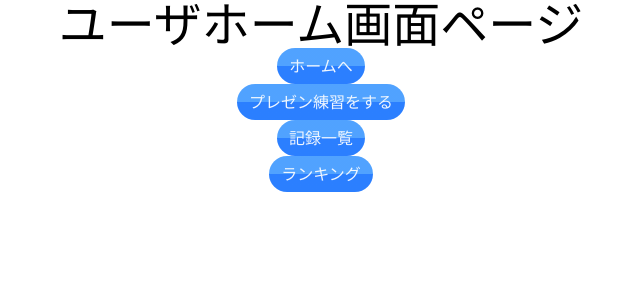
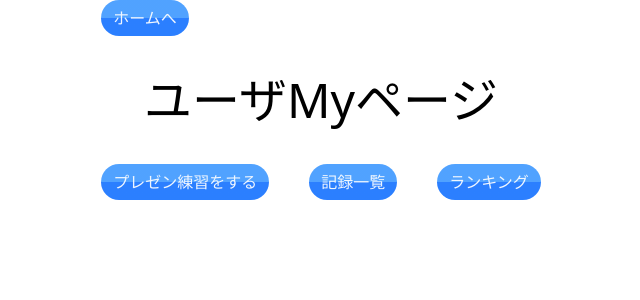
Before and after one commit to maixp089/aikotoba, a React (Vite) app in the folder frontend/: page /mypage in a window 1280 px wide. Shown: the top 300 px of the page, without its empty margins (319-959 px from the left). Built offline with nearby package versions, Linux system fonts and the light colour scheme.

Commit message:
update: Mypageレイアウト

```diff
--- a/frontend/src/pages/MyPage.tsx
+++ b/frontend/src/pages/MyPage.tsx
@@ -9,11 +9,18 @@ import {
 const UserHome = () => {
   return (
     <Layout>
-      <h1 className=" text-5xl text-center ">ユーザホーム画面ページ</h1>
-      <BackToHome />
-      <ToPresentation />
-      <ToRecord />
-      <ToRanking />
+      <div className="space-y-10">
+        <div className="">
+          <BackToHome />
+        </div>
+        <h1 className=" text-5xl text-center ">ユーザMyページ</h1>
+
+        <div className="flex justify-center items-center gap-10 ">
+          <ToPresentation />
+          <ToRecord />
+          <ToRanking />
+        </div>
+      </div>
     </Layout>
   );
 };
```
